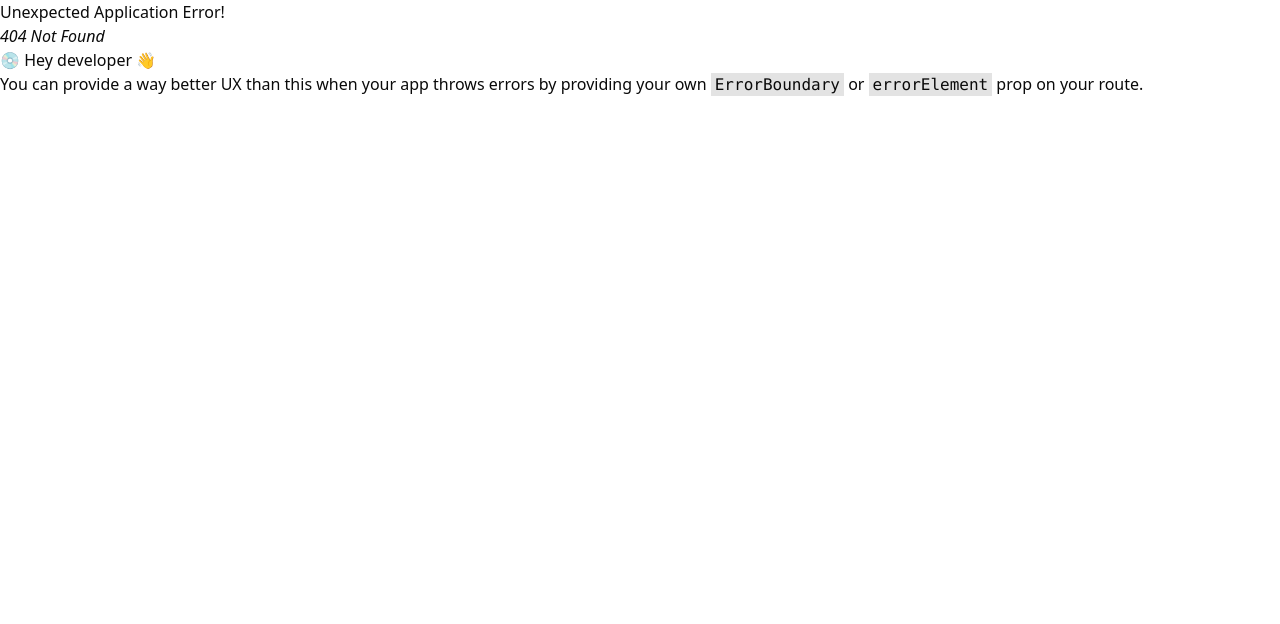
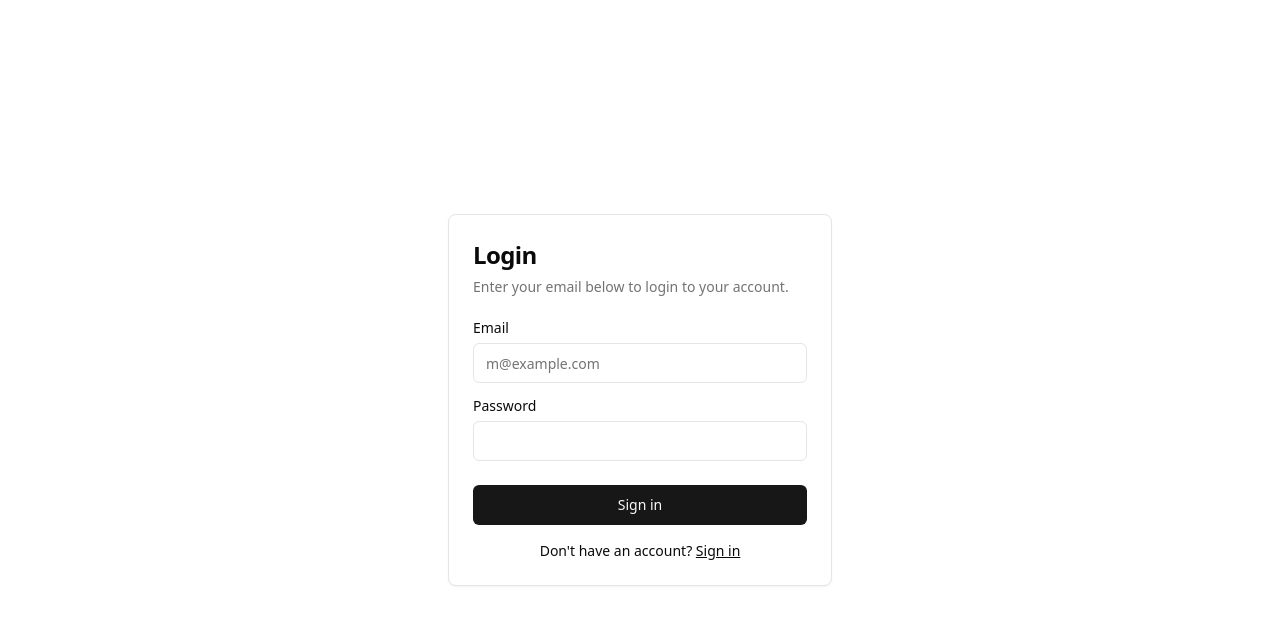
Before and after one commit to Deopa12Kunal/ebook-dashboard, a React (Vite) app: page /auth/login in a window 1280 px wide. Before the commit this address had no page. Shown: the top 624 px of the page. Built offline with nearby package versions, Linux system fonts and the light colour scheme.

Commit message:
Add auth layout

```diff
--- /dev/null
+++ b/src/layouts/AuthLayout.tsx
@@ -0,0 +1,13 @@
+// import React from 'react'
+import { Outlet } from "react-router-dom"
+
+
+const AuthLayout = () => {
+  return (
+    <>
+   <Outlet/>
+    </>
+  );
+}
+
+export default AuthLayout
```
Also changed, not shown: src/router.tsx (+10 -2 lines).
